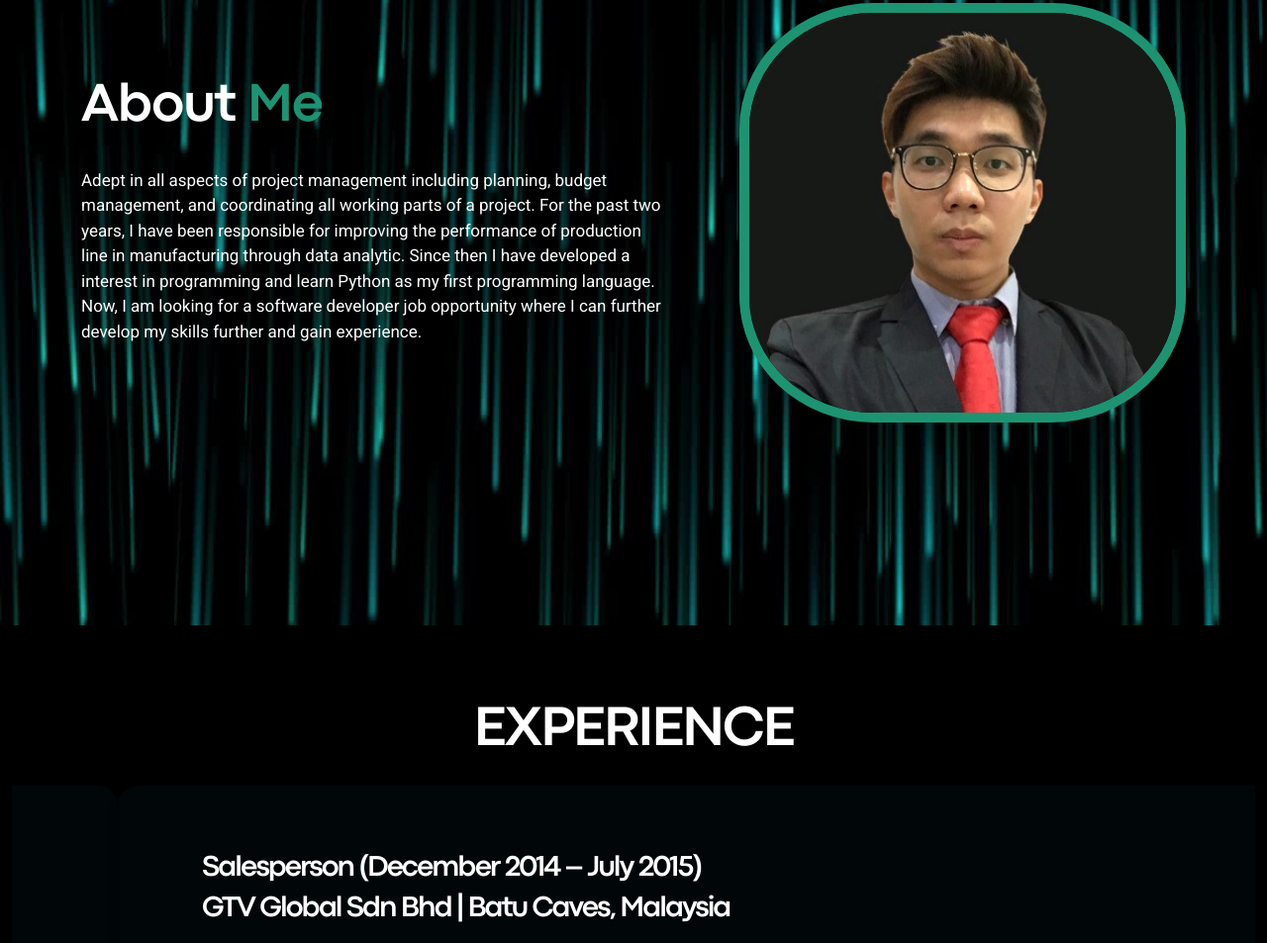
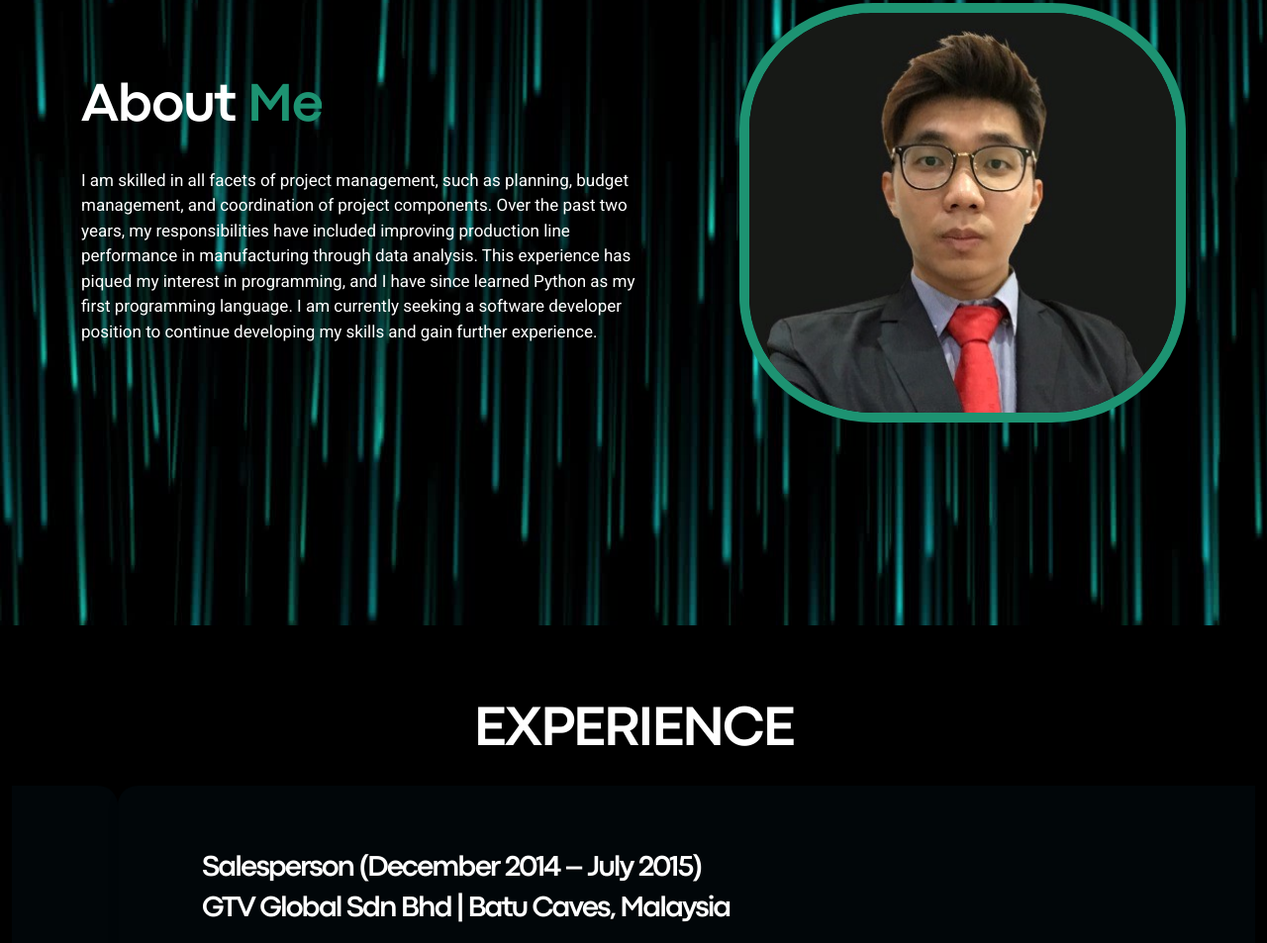
Before and after one commit to TY-94/tywong, a plain HTML site: page index.html in a window 1280 px wide. Shown: the part 964-1917 px from the top of the page at 99% size. Drawn offline with Linux system fonts and the light colour scheme.

Commit message:
made changes to index.html

```diff
--- a/index.html
+++ b/index.html
@@ -98,11 +98,7 @@
                         <div class="stot2-left pe-lg-5">
                             <h2>About <span>Me</span></h2>
                             <p>
-                                Adept in all aspects of project management including planning, budget management, and coordinating all working parts of a
-                                project. For the past two years, I have been responsible for improving the performance of production line in manufacturing
-                                through data analytic. Since then I have developed a interest in programming and learn Python as my first programming
-                                language. Now, I am looking for a software developer job opportunity where I can further develop my skills further and gain
-                                experience.
+                                I am skilled in all facets of project management, such as planning, budget management, and coordination of project components. Over the past two years, my responsibilities have included improving production line performance in manufacturing through data analysis. This experience has piqued my interest in programming, and I have since learned Python as my first programming language. I am currently seeking a software developer position to continue developing my skills and gain further experience.
                             </p>
                         </div>
                     </div>
```
